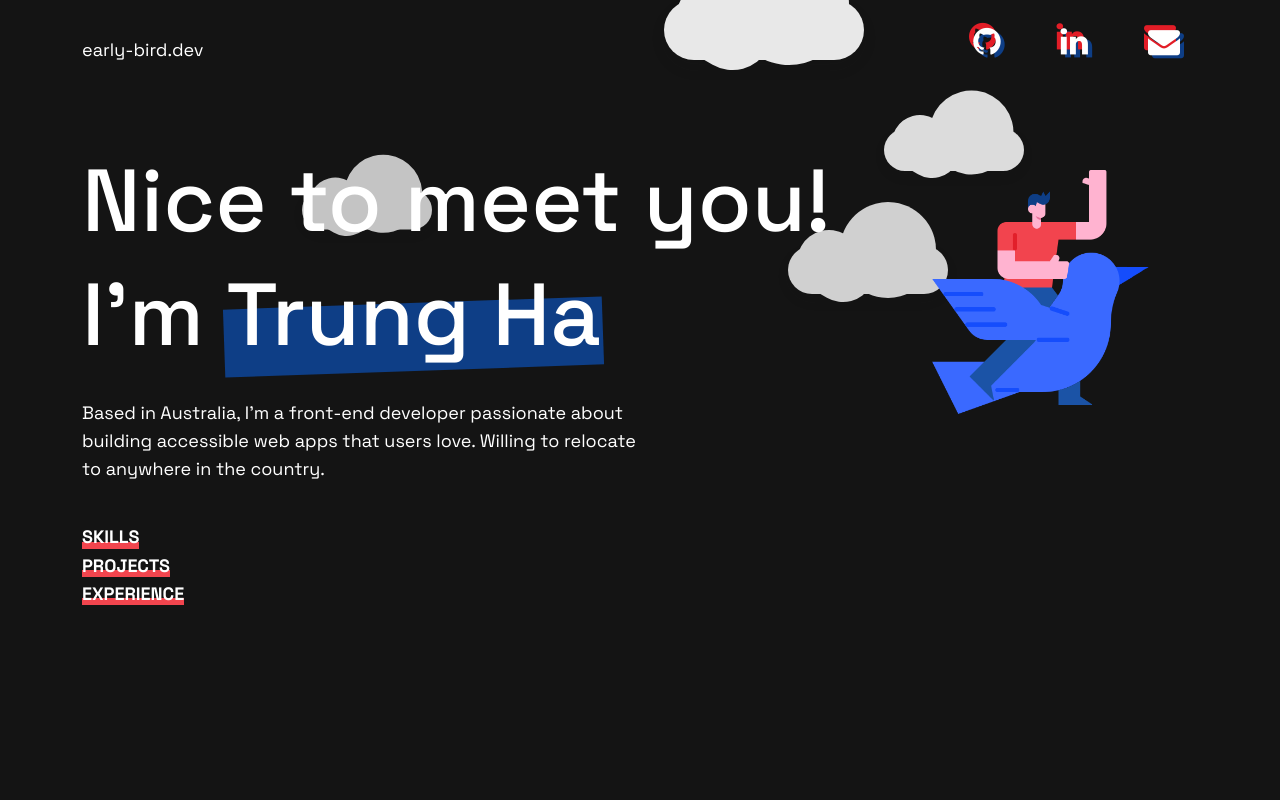
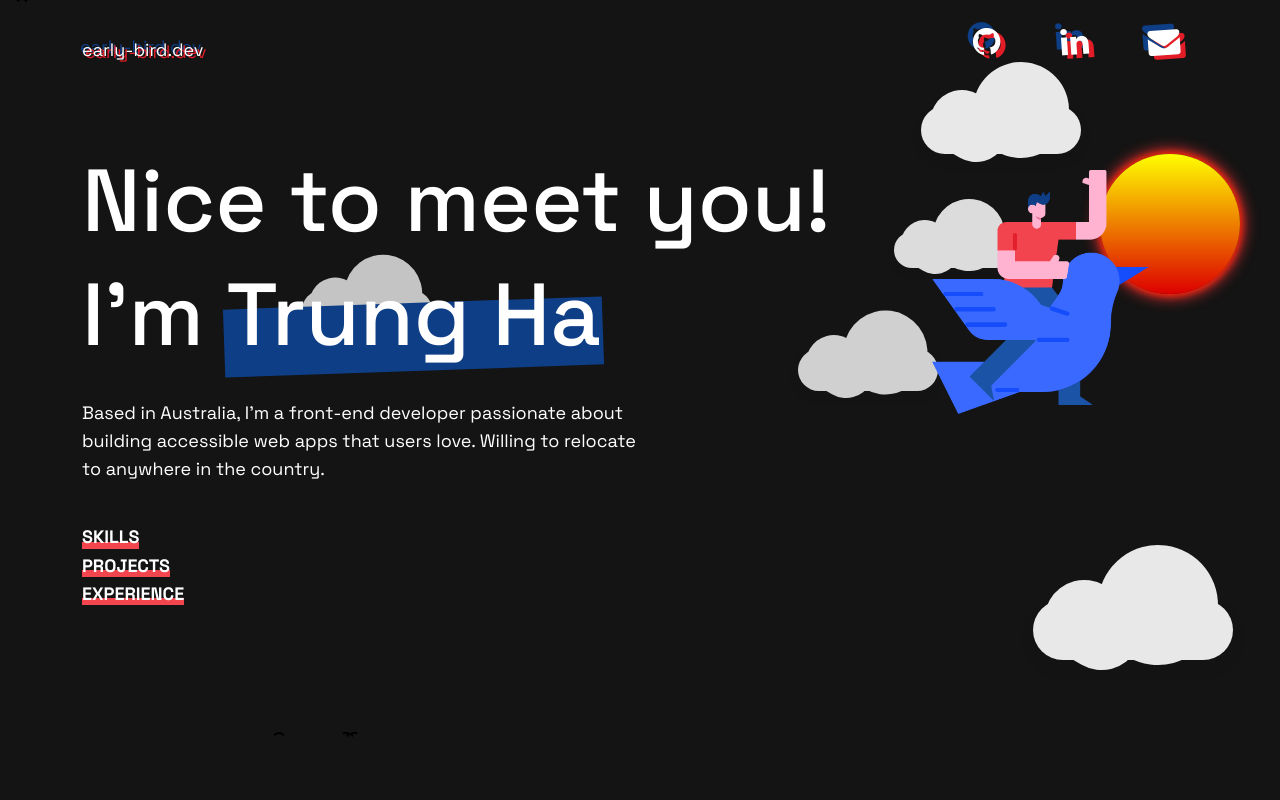
Before and after one commit to earlybird-dev/my-portfolio, a React (Create React App) app: page / in a window 1280 px wide. Shown: the top 800 px of the page. Built offline with nearby package versions, Linux system fonts and the light colour scheme.

Commit message:
Add sunrise effect

```diff
--- a/src/components/Header.jsx
+++ b/src/components/Header.jsx
@@ -5,21 +5,38 @@ const Header = () => {
   return (
     <>
       <header className="header min-vh-100 pb-5">
+        <div className="container-fluid m-0">
+          <div id="sunrise" className="min-vh-100">
+            <div className="sun"></div>
+            <div className="bird1"></div>
+            <div className="birdr1"></div>
+            <div className="bird"></div>
+            <div className="birdr"></div>
+            {/* <div className="fin">
+              <div className="wave"></div>
+            </div> */}
+          </div>
+        </div>
         <div className="container-fluid m-0 position-relative">
           <div id="clouds" className="min-vh-100">
-            <div className="cloud x1 shadow">1</div>
-            <div className="cloud x2 shadow">2</div>
-            <div className="cloud x3 shadow">3</div>
-            <div className="cloud x4 shadow">4</div>
-            <div className="cloud x5 shadow">5</div>
+            <div className="cloud x1 shadow"></div>
+            <div className="cloud x2 shadow"></div>
+            <div className="cloud x3 shadow"></div>
+            <div className="cloud x4 shadow"></div>
+            <div className="cloud x5 shadow"></div>
+            {/* <div className="cloud x6 shadow">Python</div>
+            <div className="cloud x7 shadow">SQL</div> */}
+            <div className="cloud x8 shadow"></div>
           </div>
         </div>
         <div className="container">
-          <div className="navbar d-flex flex-column-reverse flex-sm-row justify-content-between mb-1 mb-sm-5 animate__animated  animate__backInDown animate__delay-1s">
+          <div className="navbar d-flex justify-content-between mb-1 mb-sm-5 animate__animated  animate__backInDown animate__delay-1s">
             <div className="navbar-name">
-              <a href="/#">early-bird.dev</a>
+              <a href="/#" className="">
+                early-bird.dev
+              </a>
             </div>
-            <div className="navbar-social d-flex align-items-center justify-content-center gap-2 gap-md-4 pb-1 pb-md-3 ">
+            <div className="navbar-social d-flex align-items-center justify-content-center gap-1 gap-md-4 pb-1 pb-md-3 ">
               <a
                 href="https://github.com/earlybird-dev"
                 rel="noreferrer"
--- a/src/components/Projects.jsx
+++ b/src/components/Projects.jsx
@@ -26,10 +26,11 @@ const Projects = () => {
               </div>
               <div className="project-info d-flex flex-column px-0 py-3">
                 <div className="project-name">Tasmanian Berries Website</div>
-                <div className="project-skills text-gray d-flex flex-wrap gap-3">
+                <div className="project-skills d-flex flex-wrap gap-3">
                   <div>#ReactJS</div>
                   <div>#Bootstrap</div>
                   <div>#Sass</div>
+                  <div>#Sheets API</div>
                   <div>#Firebase</div>
                 </div>
               </div>
@@ -48,12 +49,14 @@ const Projects = () => {
                 </div>
               </div>
               <div className="project-info d-flex flex-column px-0 py-3">
-                <div className="project-name">Tasmanian Berries Web Apps</div>
-                <div className="project-skills text-gray d-flex flex-wrap gap-3">
-                  <div>#ReactJS</div>
-                  <div>#Bootstrap</div>
-                  <div>#Sass</div>
-                  <div>#Firebase</div>
+                <div className="project-name">
+                  Tasmanian Berries Web Apps{' '}
+                  <span className="text-blue">x5</span>
+                </div>
+                <div className="project-skills d-flex flex-wrap gap-3">
+                  <div>#CSS/Bootstrap</div>
+                  <div>#JavaScript</div>
+                  <div>#Google Apps Script</div>
                 </div>
               </div>
             </div>
@@ -72,10 +75,12 @@ const Projects = () => {
               </div>
               <div className="project-info d-flex flex-column px-0 py-3">
                 <div className="project-name">PointsBet Clone</div>
-                <div className="project-skills text-gray d-flex flex-wrap gap-3">
+                <div className="project-skills d-flex flex-wrap gap-3">
                   <div>#ReactJS</div>
+                  <div>#TypeScript</div>
                   <div>#Bootstrap</div>
                   <div>#Sass</div>
+                  <div>#The Odds API</div>
                   <div>#Firebase</div>
                 </div>
               </div>
@@ -95,7 +100,7 @@ const Projects = () => {
               </div>
               <div className="project-info d-flex flex-column px-0 py-3">
                 <div className="project-name">Data Science Blog</div>
-                <div className="project-skills text-gray d-flex flex-wrap gap-3">
+                <div className="project-skills d-flex flex-wrap gap-3">
                   <div>#ReactJS</div>
                   <div>#Bootstrap</div>
                   <div>#Sass</div>
--- a/src/scss/index.scss
+++ b/src/scss/index.scss
@@ -196,32 +196,38 @@ a {
 
 .header {
   .navbar {
+    .navbar-name {
+      a {
+        text-shadow: 3px 2px $darkred, -2px -3px $darkblue;
+      }
+    }
     .navbar-social {
       position: relative;
       .icon-3d {
         padding: 10px;
         font-size: $fs-32;
         color: $white;
+        text-shadow: 5px 4px $darkred, -5px -6px $darkblue;
+        @include transform-rotate(-4deg);
 
-        @include icon3d-animation(2s);
+        // @include icon3d-animation(2s);
         &:hover {
           @include icon3d-animation(200ms);
         }
 
         @include media-breakpoint-down(md) {
           font-size: $fs-18;
-          @include transform-rotate(-4deg);
 
-          &:after {
-            background-color: $red;
-            content: '';
-            position: absolute;
-            width: calc(100% + 20px);
-            height: 200%;
-            left: -10px;
-            bottom: 20px;
-            z-index: -1;
-          }
+          // &:after {
+          //   background-color: $red;
+          //   content: '';
+          //   position: absolute;
+          //   width: calc(100% + 20px);
+          //   height: 200%;
+          //   left: -10px;
+          //   bottom: 20px;
+          //   z-index: -1;
+          // }
         }
       }
 
@@ -245,20 +251,181 @@ a {
     }
   }
 
+  // SUNRISE
+  // Credit to The Brutal Tooth at https://codepen.io/TheBrutalTooth/pen/KWwgQo
+  #sunrise,
+  .sun,
+  .bird,
+  .birdr1,
+  .birdr {
+    position: absolute;
+  }
+
+  #sunrise {
+    width: 100%;
+    height: 400px;
+    overflow: hidden;
+  }
+
+  .sun {
+    width: 140px;
+    height: 140px;
+    @include media-breakpoint-down(md) {
+      width: 70px;
+      height: 70px;
+    }
+
+    border-radius: 50%;
+    left: 85%;
+    z-index: -1;
+    background: linear-gradient(#ff0, #d00);
+    box-shadow: 0 0 7px 1px #f20, 0 0 15px 3px #f33;
+    animation: rise 12s ease forwards;
+  }
+
+  @keyframes rise {
+    0% {
+      top: 40%;
+    }
+    100% {
+      top: 15%;
+    }
+  }
+
+  .light {
+    opacity: 0.5;
+    left: 0%;
+    width: 100%;
+    height: 100%;
+    background: radial-gradient(at 50% 0%, #ff0, transparent);
+    z-index: 60;
+    animation: over 12s ease forwards;
+  }
+
+  @keyframes over {
+    0% {
+      opacity: 0;
+    }
+    100% {
+      opacity: 0.2;
+    }
+  }
+
+  .bird {
+    opacity: 1;
+    bottom: 50px;
+    left: 00px;
+    width: 20px;
+    height: 16px;
+    border: 2px solid black;
+    border-radius: 50%;
+    border-top-color: transparent;
+    border-left-color: transparent;
+    border-bottom-color: transparent;
+    transform: rotateZ(-75deg);
+    animation: move 25s linear infinite, flap 0.5s linear alternate infinite;
+    z-index: 70;
+  }
+
+  .birdr {
+    z-index: 70;
+    opacity: 1;
+    bottom: 50px;
+    width: 20px;
+    height: 16px;
+    border: 2px solid black;
+    border-radius: 50%;
+    border-bottom-color: transparent;
+    border-right-color: transparent;
+    border-top-color: transparent;
+    transform: rotateZ(75deg);
+    margin: 0px 8px;
+    animation: mover 25s linear infinite, flap 0.5s linear alternate infinite;
+  }
+
+  .bird1 {
+    opacity: 1;
+    bottom: 50px;
+    left: 0px;
+    width: 20px;
+    height: 16px;
+    border: 2px solid black;
+    border-radius: 50%;
+    border-top-color: transparent;
+    border-left-color: transparent;
+    border-bottom-color: transparent;
+    transform: rotateZ(-90deg);
+    animation: move 25s linear infinite 1.5s,
+      flap 0.5s linear alternate infinite 1.5s;
+    z-index: 70;
+  }
+
+  .birdr1 {
+    z-index: 70;
+    opacity: 1;
+    bottom: 50px;
+    left: -40px;
+    width: 20px;
+    height: 16px;
+    border: 2px solid black;
+    border-radius: 50%;
+    border-bottom-color: transparent;
+    border-right-color: transparent;
+    border-top-color: transparent;
+    transform: rotateZ(90deg);
+    margin: 0px 10px;
+    animation: mover 25s linear infinite 1.5s,
+      flap 0.5s linear alternate infinite 1.5s;
+  }
+
+  @keyframes move {
+    0% {
+      left: 0px;
+    }
+    100% {
+      left: 100%;
+    }
+  }
+
+  @keyframes mover {
+    0% {
+      left: -0px;
+    }
+    100% {
+      left: 100%;
+    }
+  }
+
+  @keyframes flap {
+    0% {
+      border-radius: 90%;
+    }
+    100% {
+      border-radius: 10%;
+    }
+  }
+
   // CLOUDS
   // Credit to Oscar Bustos at https://codepen.io/elchiconube/pen/naxOWv
 
   #clouds {
     position: absolute;
-
     z-index: -1;
+    padding: 100px 0px;
     // background: hsl(0, 0%, 10%);
   }
 
   // Cloud shape
   .cloud {
-    color: $black;
-    font-size: 20px;
+    color: rgba($black, 0.5);
+    font-size: 28px;
+
+    @include media-breakpoint-down(md) {
+      color: rgba($black, 0.5);
+      font-size: 24px;
+    }
+    text-transform: uppercase;
+    font-weight: light;
     text-align: center;
     width: 200px;
     height: 60px;
@@ -276,6 +443,7 @@ a {
     position: absolute;
     top: -15px;
     left: 10px;
+    z-index: -1;
 
     @include border-radius(100px);
     @include transform-rotate(30deg);
@@ -292,8 +460,9 @@ a {
   // Make animation
   .x1 {
     opacity: 0.9;
-    @include moving-clouds-animation(12s);
+    @include moving-clouds-animation(16s);
 
+    @include transform-scale(0.8);
     @include media-breakpoint-down(md) {
       @include transform-scale(0.5);
     }
@@ -318,9 +487,9 @@ a {
     opacity: 0.85;
     @include moving-clouds-animation(15s);
 
-    @include transform-scale(0.7);
+    @include transform-scale(0.6);
     @include media-breakpoint-down(md) {
-      @include transform-scale(0.35);
+      @include transform-scale(0.3);
     }
   }
 
@@ -348,9 +517,59 @@ a {
       left: -175px;
     }
 
-    @include transform-scale(0.8);
+    @include transform-scale(0.7);
     @include media-breakpoint-down(md) {
-      @include transform-scale(0.4);
+      @include transform-scale(0.35);
+    }
+  }
+  .x6 {
+    opacity: 0.5;
+    @include moving-clouds-animation(18s);
+
+    left: 150px;
+    @include media-breakpoint-down(md) {
+      left: 75px;
+    }
+
+    @include transform-scale(0.6);
+    @include media-breakpoint-down(md) {
+      @include transform-scale(0.3);
+    }
+  }
+
+  .x7 {
+    opacity: 0.6;
+    @include moving-clouds-animation(22s);
+
+    left: 270px;
+    @include media-breakpoint-down(md) {
+      left: 135px;
+    }
+
+    @include transform-scale(0.7);
+    @include media-breakpoint-down(md) {
+      @include transform-scale(0.35);
+    }
+  }
+
+  .x8 {
+    padding: 0px 20px;
+    font-size: 1rem;
+    // color: $darkblue;
+    opacity: 0.9;
+    @include moving-clouds-animation(30s);
+
+    left: -200px;
+    top: 200px;
+
+    @include media-breakpoint-down(md) {
+      left: -100px;
+      top: 300px;
+    }
+
+    @include transform-scale(1);
+    @include media-breakpoint-down(md) {
+      @include transform-scale(0.8);
     }
   }
 
@@ -577,7 +796,10 @@ a {
       }
     }
     .project-skills {
+      color: rgba($white, 0.5);
       font-weight: light;
+      line-height: 1rem;
+      margin-top: 1.2rem;
       text-transform: uppercase;
       @include media-breakpoint-down(sm) {
         font-size: $fs-12;
```
Also changed, not shown: src/css/index.css, 1 other file (tests, documents, lock files or other folders).
